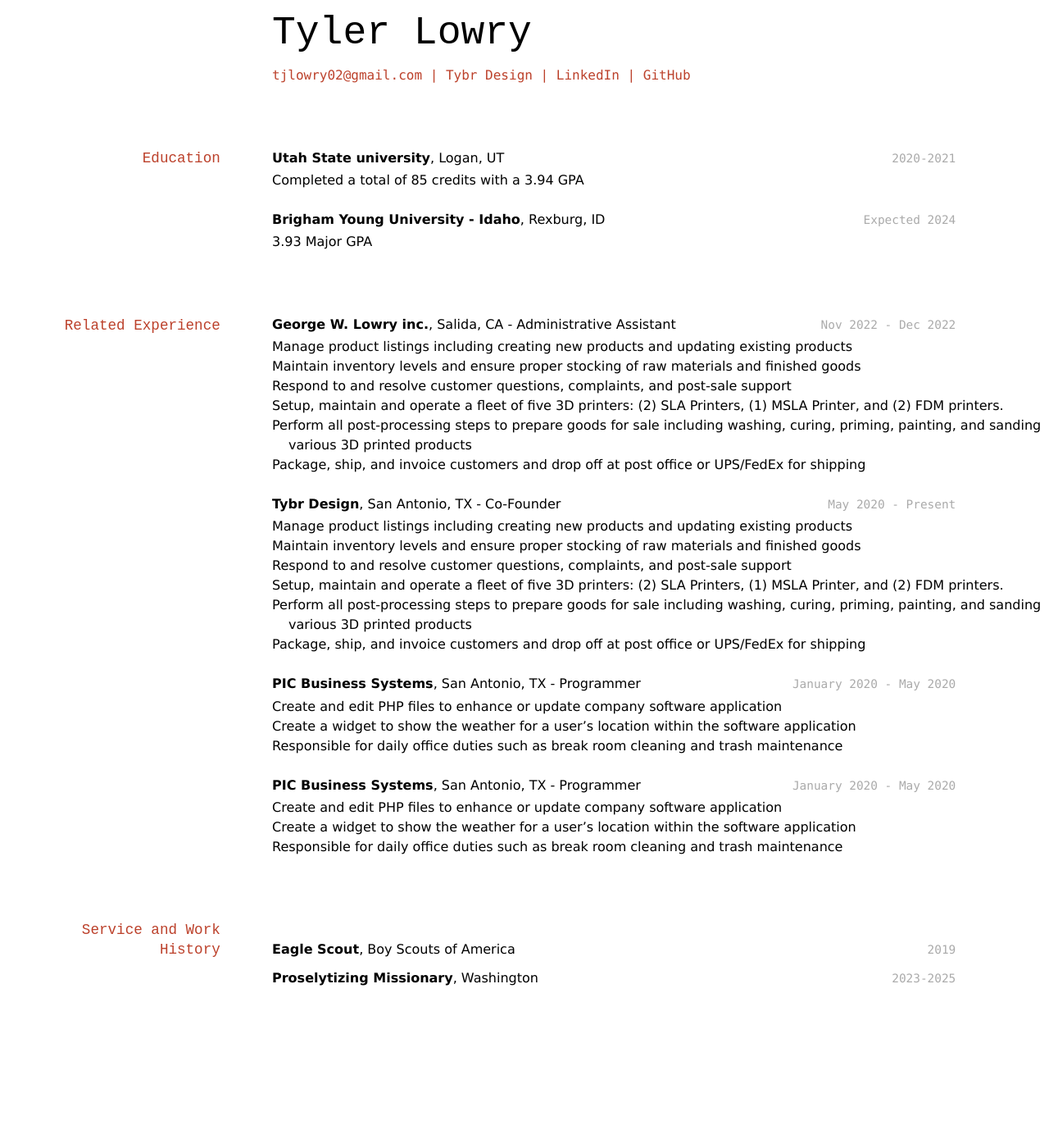
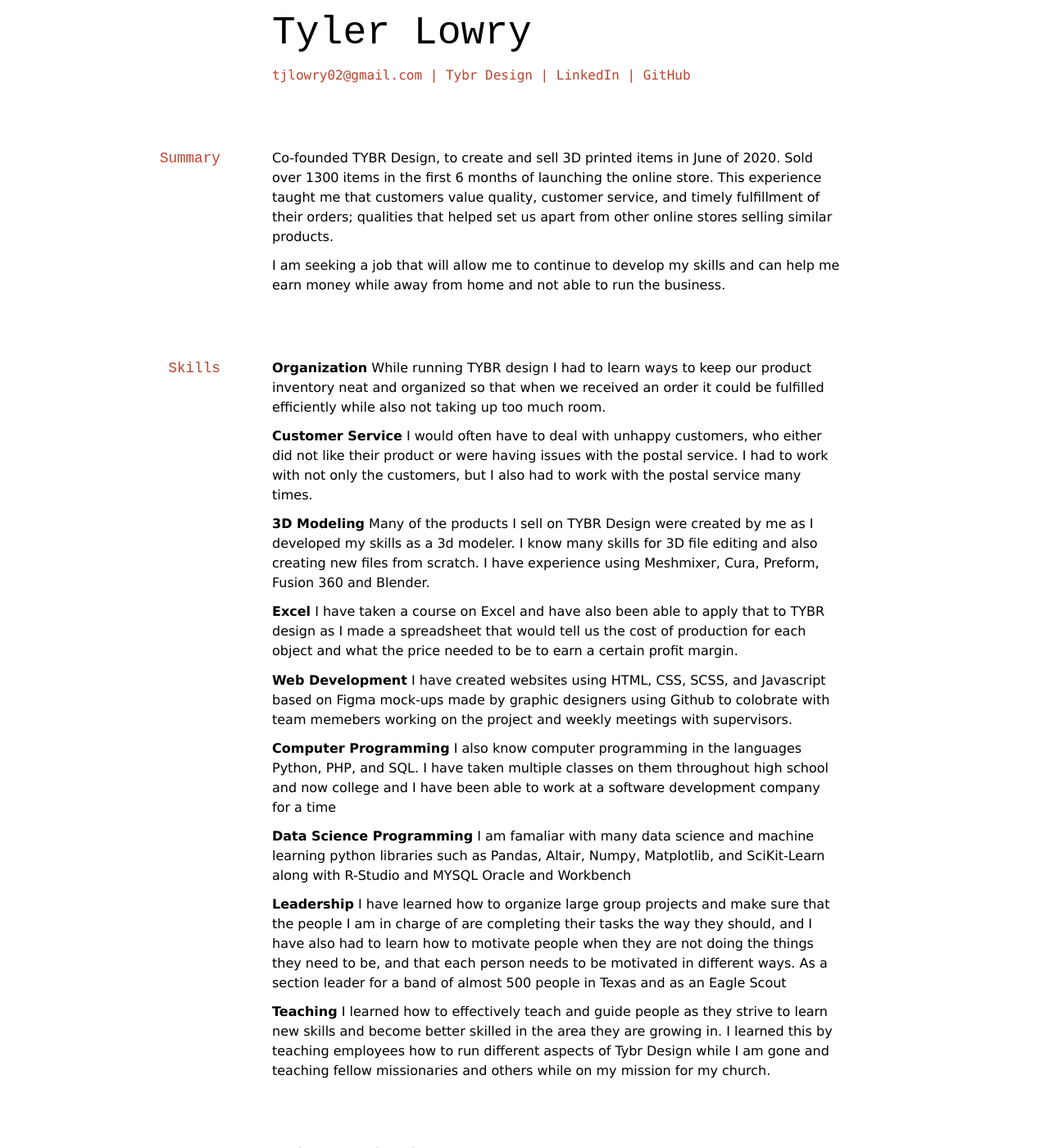
Before and after one commit to tjlowry/lowry_resume, a Jekyll site: the page built from docs/index.md, in a window 1280 px wide and 1400 px high. Shown: the whole window at 82% size. Built offline with Jekyll 4.4.1, drawn with Linux system fonts in a browser that asks for light colours; some of the changed text lies outside the part shown.

Commit message:
updated more

```diff
--- a/docs/index.md
+++ b/docs/index.md
@@ -6,7 +6,7 @@
 
 
 <div id="webaddress">
-<a href="tjlowry02@gmail.com">tjlowry02@gmail.com</a>
+<a href="mailto: tjlowry02@gmail.com">tjlowry02@gmail.com</a>
 | <a href="https://www.etsy.com/shop/TybrDesign?ref=nla_listing_details">Tybr Design </a>
 | <a href="https://www.linkedin.com/in/tylerj-lowry/">LinkedIn</a>
 | <a href="https://github.com/tjlowry">GitHub</a>
@@ -14,29 +14,77 @@
 
 <!-- https://www.monique.tech/the-art-of-markdown -->
 
+## Summary
+
+Co-founded  TYBR Design, to create and sell 3D printed items in June of 2020. Sold over 1300 items in the first 6 months of launching the online store. This experience taught me that customers value quality, customer service, and timely fulfillment of their orders; qualities that helped set us apart from other online stores selling similar products.
+
+
+I am seeking a job that will allow me to continue to develop my skills and can help me earn money while away from home and not able to run the business.
+
+## Skills
+
+__Organization__
+While running TYBR design I had to learn ways to keep our product inventory neat and organized so that when we received an
+order it could be fulfilled efficiently while also not taking up too much room.
+
+__Customer Service__
+I would often have to deal with unhappy customers, who either did not like their product or were having issues with the postal service. I had to work with not only the customers, but I also had to work with the postal service many times.
+
+__3D Modeling__
+Many of the products I sell on TYBR Design were created by me as I developed my skills as a 3d modeler. I know many skills for 3D file editing and also creating new files from scratch. I have experience using Meshmixer, Cura, Preform, Fusion 360 and Blender.
+
+__Excel__
+I have taken a course on Excel and have also been able to apply that to TYBR design as I made a spreadsheet that would tell us the cost of production for  each object and what the price needed to be to earn a certain profit margin.
+
+__Web Development__
+I have created websites using HTML, CSS, SCSS, and Javascript based on Figma mock-ups made by graphic designers using Github to colobrate with team memebers working on the project and weekly meetings with supervisors.
+
+__Computer Programming__
+I also know computer programming in the languages Python, PHP, and SQL. I have taken multiple classes on them throughout high school and now college and I have been able to work at a software development company for a time
+
+__Data Science Programming__
+I am famaliar with many data science and machine learning python libraries such as Pandas, Altair, Numpy, Matplotlib, and SciKit-Learn along with R-Studio and MYSQL Oracle and Workbench
+
+__Leadership__
+I have learned how to organize large group projects and make sure that the people I am in charge of are completing their tasks the way they should, and I have also had to learn how to motivate people when they are not doing the things they need to be, and that each person needs to be motivated in different ways. As a section leader for a band of almost 500 people in Texas and as an Eagle Scout
+
+__Teaching__
+I learned how to effectively teach and guide people as they strive to learn new skills and become better skilled in the area they are growing in. I learned this by teaching employees how to run different aspects of Tybr Design while I am gone and teaching fellow missionaries and others while on my mission for my church.
+
+
 ## Education
 
 `2020-2021`
 __Utah State university__, Logan, UT
-
+- Double major in Accounting and Managment Information Systems
 - Completed a total of 85 credits with a 3.94 GPA
 
 `Expected 2024`
 __Brigham Young University - Idaho__, Rexburg, ID
 
+- Data Science major with minor in Accounting and certificate in Machine Learning
 -  3.93 Major GPA
 
 
-## Related Experience
+## Work History
+
+`Feb 2023 - Present`
+__Mac Lab__, Rexburg, ID - 3D Printer Technician, Adobe Help Mentor, and Web Developer
+
+- Prepare, edit, and print patron submitted 3d prints
+- Diagnos and repair 3D Printers
+- Develop new website for the Mac Lab
+- Assist patrons in the lab with questions in Photoshop, Illustrator, Indesign, After Effects, Premeire Pro, and other graphic design related software
+
 `Nov 2022 - Dec 2022`
 __George W. Lowry inc.__, Salida, CA - Administrative Assistant
 
-- Manage product listings including creating new products and updating existing products
-- Maintain inventory levels and ensure proper stocking of raw materials and finished goods
-- Respond to and resolve customer questions, complaints, and post-sale support
-- Setup, maintain and operate a fleet of five 3D printers: (2) SLA Printers, (1) MSLA Printer, and (2) FDM printers.
-- Perform all post-processing steps to prepare goods for sale including washing, curing, priming, painting, and sanding various 3D printed products
-- Package, ship, and invoice customers and drop off at post office or UPS/FedEx for shipping
+- Managed purchases of new office equipment
+- Visited and talked to customers to deliver holiday gifts
+- Updated and worked on computers in office and on fuel delivery trucks
+- Prepared and presented annual hazardous waste and safety meeting
+- Created practice tests and questions to prepare employees to pass state and federal safety tests
+
 
 `May 2020 - Present`
 __Tybr Design__, San Antonio, TX - Co-Founder
@@ -52,18 +100,10 @@
 __PIC Business Systems__, San Antonio, TX - Programmer
 
 - Create and edit PHP files to enhance or update company software application
-- Create a widget to show  the weather for  a user’s location within the software application
+- Create a widget to show the weather for a user’s location within the software application
 - Responsible for daily office duties such as break room cleaning  and trash maintenance
 
-`January 2020 - May 2020`
-__PIC Business Systems__, San Antonio, TX - Programmer
-
-- Create and edit PHP files to enhance or update company software application
-- Create a widget to show  the weather for  a user’s location within the software application
-- Responsible for daily office duties such as break room cleaning  and trash maintenance
-
-
-## Service and Work History
+## Service History
 
 `2019`
 __Eagle Scout__, Boy Scouts of America
```
